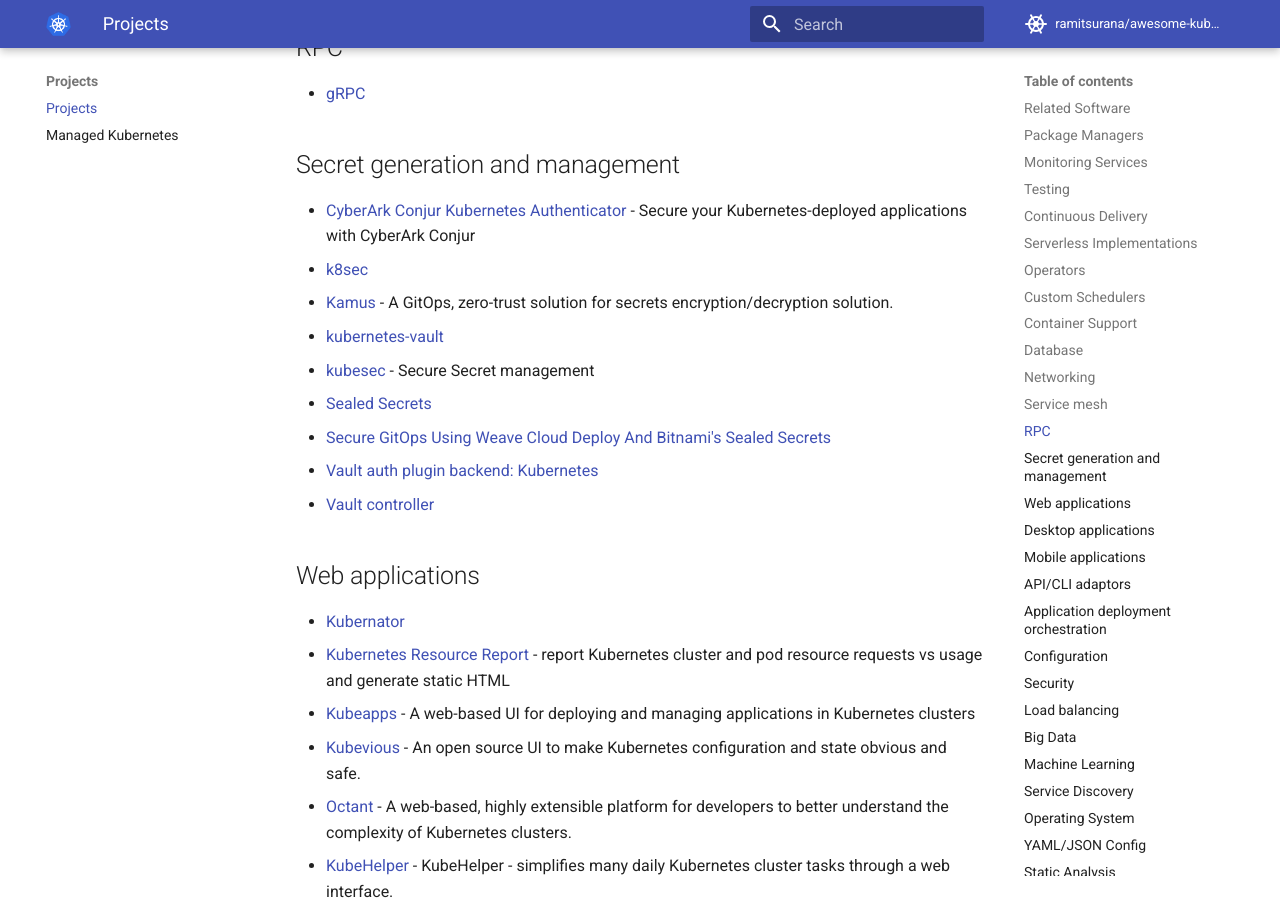
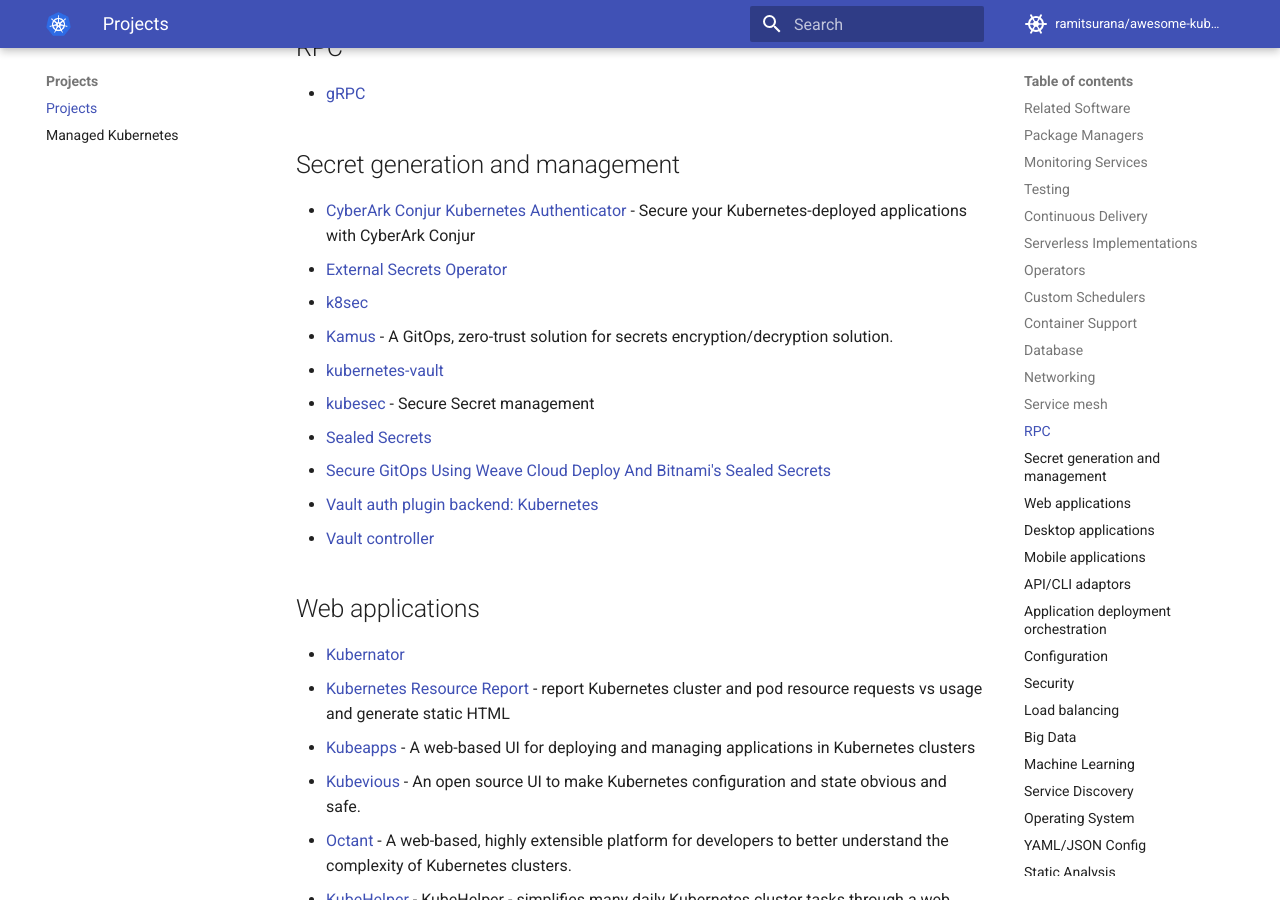
Before and after one commit to ramitsurana/awesome-kubernetes, an MkDocs documentation site: the page built from docs/projects/projects.md, in a window 1280 px wide and 900 px high, scrolled down 10203 px. Built offline with MkDocs 1.6.1 and Material for MkDocs 9.7.7, drawn with Linux system fonts in a browser that asks for light colours; comment, search, counter and statistics services are not loaded.

Commit message:
Add External Secrets Operator (#837)

```diff
--- a/docs/projects/projects.md
+++ b/docs/projects/projects.md
@@ -283,6 +283,7 @@ Projects
 ## Secret generation and management
 
 * [CyberArk Conjur Kubernetes Authenticator](https://developer.conjur.net/reference/integrations/kubernetesopenshift.html) - Secure your Kubernetes-deployed applications with CyberArk Conjur
+* [External Secrets Operator](https://github.com/external-secrets/external-secrets/)
 * [k8sec](https://github.com/dtan4/k8sec)
 * [Kamus](https://github.com/Soluto/kamus) - A GitOps, zero-trust solution for secrets encryption/decryption solution.
 * [kubernetes-vault](https://github.com/Boostport/kubernetes-vault)
```
